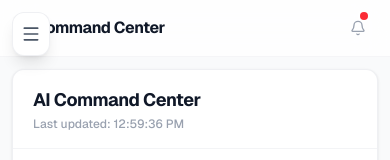
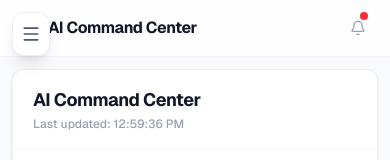
Before and after one commit to dips777777/zypp-nexus-ai, a Next.js app: page / in a window 390 px wide. Shown: the top 160 px of the page. Built offline with nearby package versions, Linux system fonts and the light colour scheme.

Commit message:
Fix sidebar hiding on mobile - use max-lg:!hidden

```diff
--- a/src/components/Dashboard.tsx
+++ b/src/components/Dashboard.tsx
@@ -54,8 +54,8 @@ export function Dashboard() {
 
   return (
     <div className="min-h-screen bg-gray-50 dark:bg-gray-900 flex">
-      {/* Sidebar - hidden on mobile */}
-      <aside className={`${sidebarOpen ? 'w-72' : 'w-20'} hidden lg:flex fixed inset-y-0 left-0 z-40 bg-white dark:bg-gray-800/95 backdrop-blur-md border-r border-gray-200/60 dark:border-gray-700/60 transition-all duration-300 flex-col`}>
+      {/* Sidebar - desktop only */}
+      <aside className={`${sidebarOpen ? 'w-72' : 'w-20'} max-lg:!hidden fixed inset-y-0 left-0 z-40 bg-white dark:bg-gray-800/95 backdrop-blur-md border-r border-gray-200/60 dark:border-gray-700/60 transition-all duration-300 flex flex-col`}>
         {/* Brand Header */}
         <div className="h-16 px-4 flex items-center justify-between border-b border-gray-100 dark:border-gray-700/50 bg-gradient-to-r from-blue-600 via-blue-700 to-indigo-700">
           <div className="flex items-center gap-3">
@@ -137,7 +137,7 @@ export function Dashboard() {
       <main className={`${sidebarOpen ? 'lg:ml-72' : 'lg:ml-20'} flex-1 min-h-screen`}>
         {/* Top Bar */}
         <header className="sticky top-0 z-30 bg-white/80 dark:bg-gray-800/80 backdrop-blur-lg border-b border-gray-200/40 dark:border-gray-700/40">
-          <div className="flex items-center justify-between h-14 sm:h-16 px-4 sm:px-6">
+          <div className="flex items-center justify-between h-14 sm:h-16 pl-12 sm:pl-6 pr-4 sm:pr-6">
             <div className="flex items-center gap-3 min-w-0">
               <h1 className="text-base sm:text-xl font-bold text-gray-900 dark:text-white tracking-tight truncate">
                 {activeModuleInfo?.label}
```
